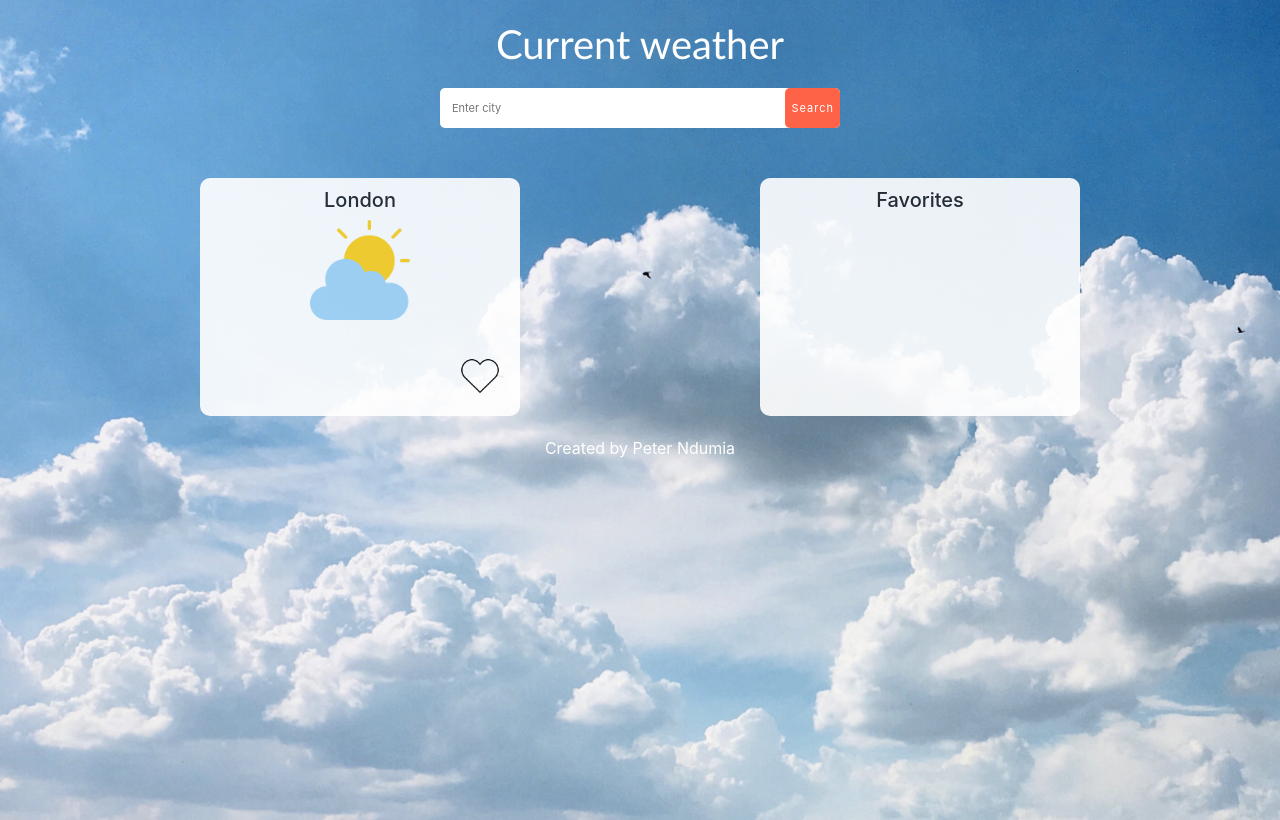
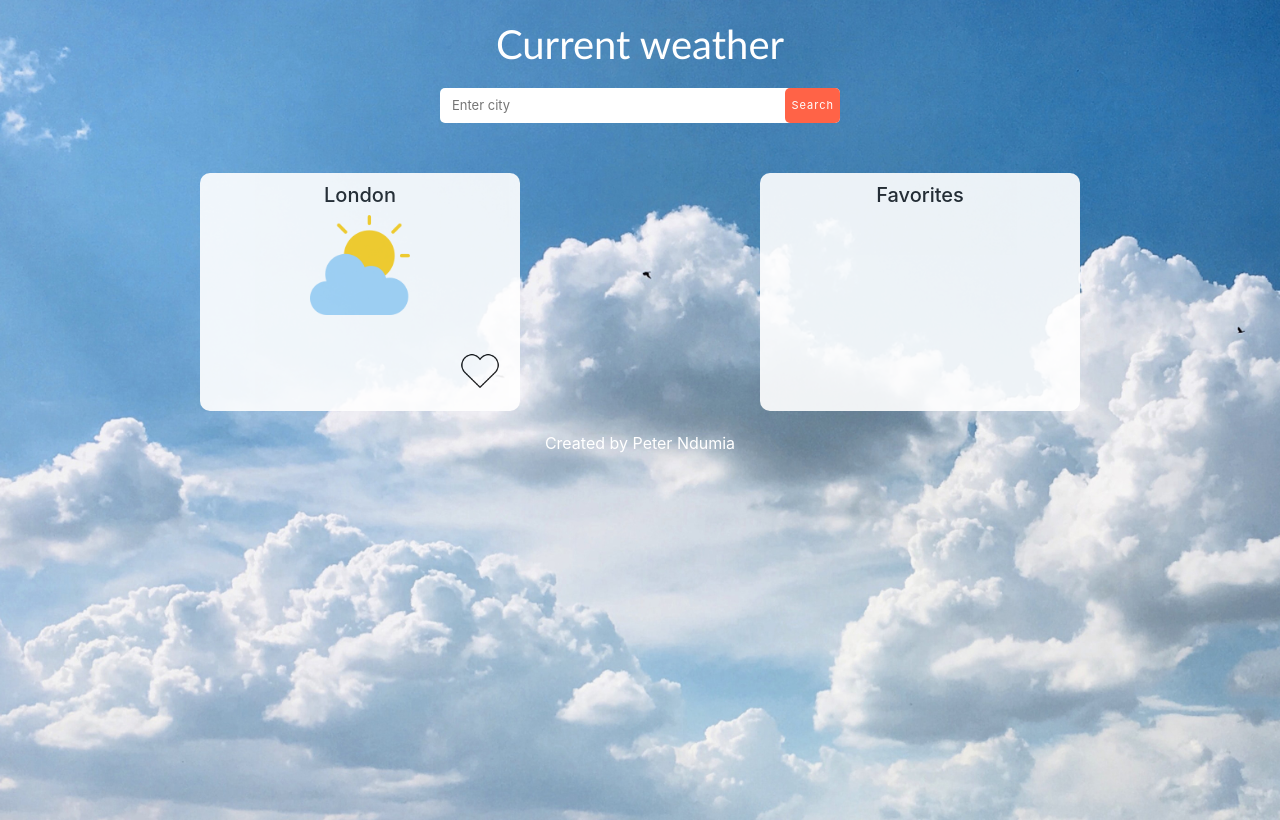
Before and after one commit to Thee-pete/WeatherApp--Project, a plain HTML site: page index.html in a window 1280 px wide. Drawn offline with nearby package versions, Linux system fonts and the light colour scheme; no server answers.

Commit message:
UI and readme update

```diff
--- a/styles.css
+++ b/styles.css
@@ -31,7 +31,7 @@ body {
 form{
     background: #fff;
     width: 400px;
-    height: 40px;
+    height: 35px;
     display: flex;
     padding-left: 10px;
     border-radius: 5px;
@@ -40,7 +40,7 @@ form input{
     flex: 1;
     border: none;
     outline: none;
-    font-size: 11px;
+    font-size: 13px;
 
 
 }
```
Also changed, not shown: 1 other file.
